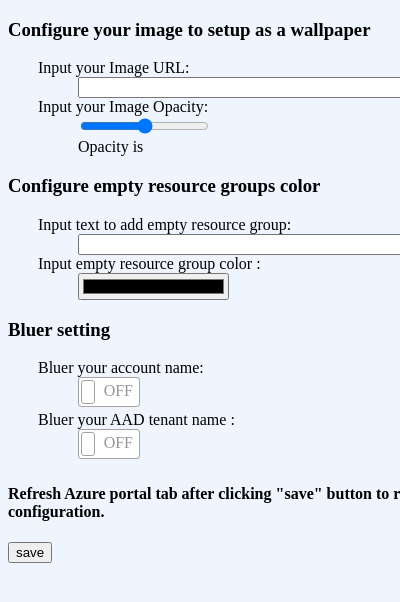
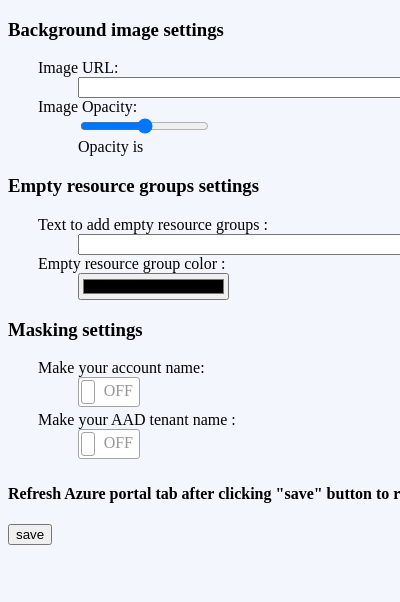
Before and after one commit to normalian/My-Azure-Portal-ChromeExtension, a browser extension: page popup.html in a window 400 px wide. Shown: the top 602 px of the page. Drawn offline with Linux system fonts and the light colour scheme.

Commit message:
update UI sentences

```diff
--- a/background.js
+++ b/background.js
@@ -83,8 +83,7 @@
 					// https://docs.microsoft.com/en-us/rest/api/resources/resources#Resources_List
 					url: 'https://management.azure.com/subscriptions/'
 						+ arg.subscriptionId
-						+ '/resources'
-						+ '?api-version=2019-08-01'
+						+ '/resources?api-version=2019-08-01'
 				}).then( response => {
 					for( var k=0; k<response.value.length ; k++ ){
 						const resourceGroupName = response.value[k].id.split('/')[4].toLowerCase();
--- a/css/popup.css
+++ b/css/popup.css
@@ -3,7 +3,7 @@
     height: 200px;
     min-width: 400px;
     min-height: 200px;
-    background-color: rgb(238, 245, 255);
+    background-color: rgb(243, 247, 253);
 }
 
 
--- a/popup.html
+++ b/popup.html
@@ -8,28 +8,28 @@
     <script src="popup.js"></script>
   </head>
   <body>
-    <h3>Configure your image to setup as a wallpaper</h3>
+    <h3>Background image settings</h3>
     <div style="margin-left:30px;">
       <dl>
-       <dt>Input your Image URL:<dt><dd><input id="imgurl" type="text" size="55" /></dd>
-       <dt>Input your Image Opacity:<dt><dd> <input id="opacity" type="range" min="0" max="1" step="0.1" size="10" /><div>Opacity is <span id="slider_val"></span></div></dd>
+       <dt>Image URL:<dt><dd><input id="imgurl" type="text" size="55" /></dd>
+       <dt>Image Opacity:<dt><dd> <input id="opacity" type="range" min="0" max="1" step="0.1" size="10" /><div>Opacity is <span id="slider_val"></span></div></dd>
       </dl>
     </div>
-    <h3>Configure empty resource groups color</h3>
+    <h3>Empty resource groups settings</h3>
     <div style="margin-left:30px;">
       <dl>
-       <dt>Input text to add empty resource group:<dt><dd><input id="addText" type="text" size="55" /></dd>
-       <dt>Input empty resource group color :<dt><dd> <input id="color" type="color" style="width:35%;" /></dd>
+       <dt>Text to add empty resource groups :<dt><dd><input id="addText" type="text" size="55" /></dd>
+       <dt>Empty resource group color :<dt><dd> <input id="color" type="color" style="width:35%;" /></dd>
       </dl>
     </div>
-    <h3>Bluer setting</h3>
+    <h3>Masking settings</h3>
     <div style="margin-left:30px;">
       <dl>
-       <dt>Bluer your account name:<dt><dd><input id="isUsernameBluer" type="checkbox" /><label class="check" for="isUsernameBluer"><div></div></label></dd>
-       <dt>Bluer your AAD tenant name :<dt><dd> <input id="isAADTenantBluer" type="checkbox" /><label class="check" for="isAADTenantBluer"><div></div></label></dd>
+       <dt>Make your account name:<dt><dd><input id="isUsernameBluer" type="checkbox" /><label class="check" for="isUsernameBluer"><div></div></label></dd>
+       <dt>Make your AAD tenant name :<dt><dd> <input id="isAADTenantBluer" type="checkbox" /><label class="check" for="isAADTenantBluer"><div></div></label></dd>
       </dl>
     </div>
-    <h4>Refresh Azure portal tab after clicking "save" button to reflect configuration.</h4>
+    <h4>Refresh Azure portal tab after clicking "save" button to reflect settings.</h4>
     <input id="save_button" type="button" value="save">
     <!--
       <hr sytle="width:4px;">
```
Also changed, not shown: script.js (+8 -8 lines), manifest.json.
